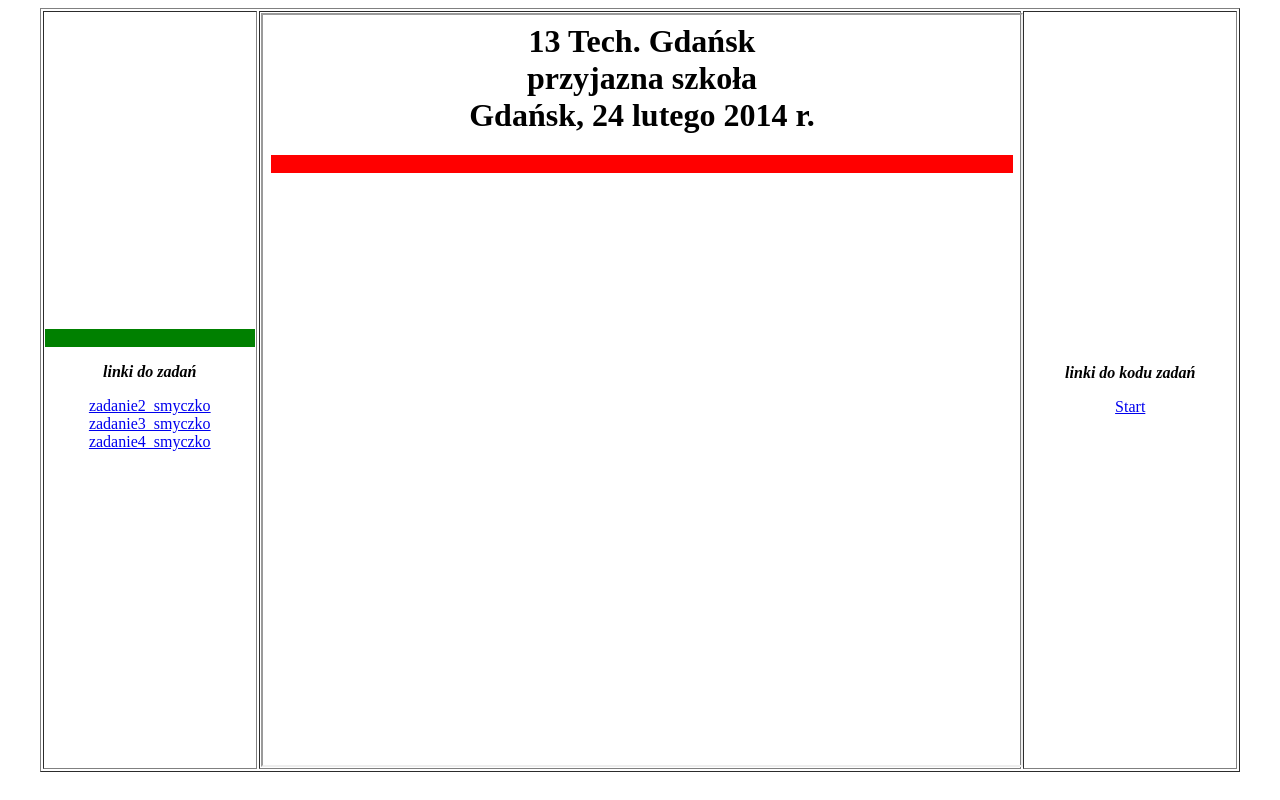
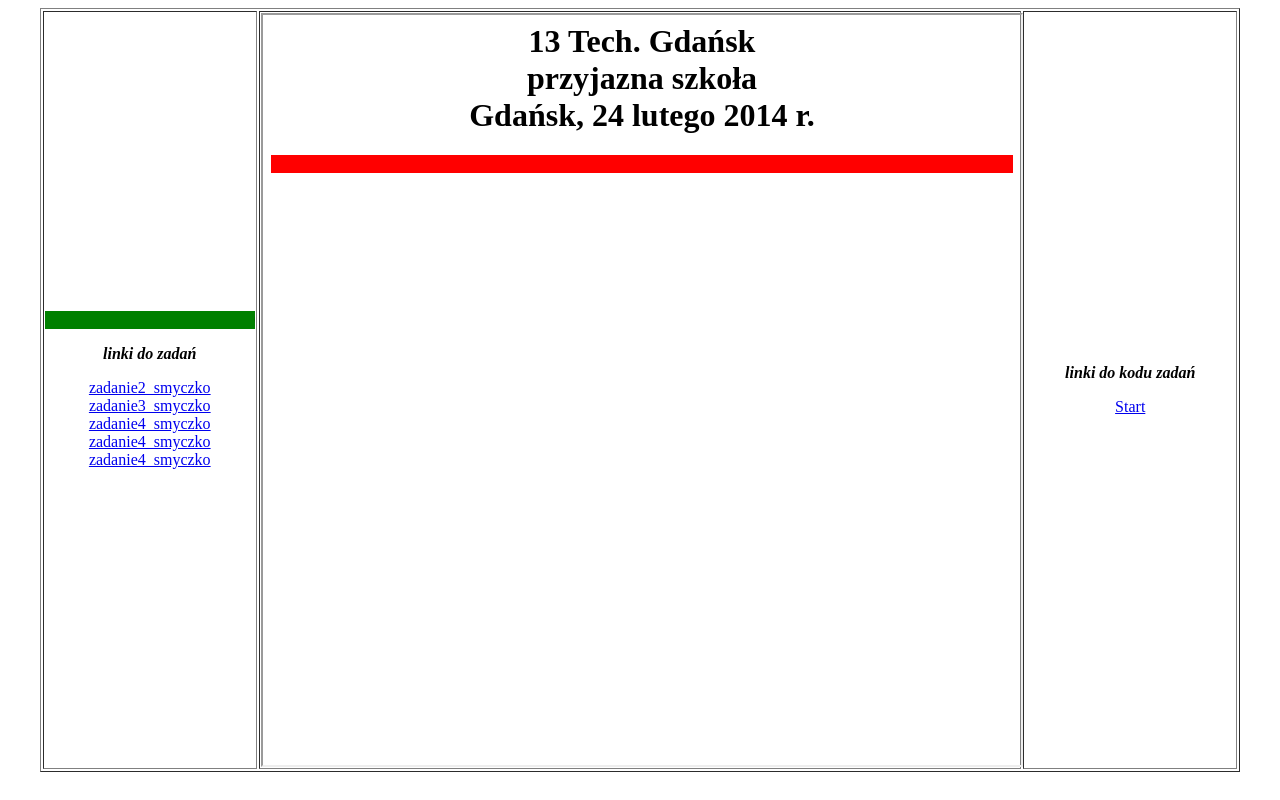
Before and after one commit to SmyQuS123/CSS, a plain HTML site: page index.html in a window 1280 px wide. Drawn offline with Linux system fonts and the light colour scheme.

Commit message:
Update index.html

```diff
--- a/index.html
+++ b/index.html
@@ -19,6 +19,10 @@
  <br>
  <a href="zadanie4_smyczko.html" target="strony">zadanie4_smyczko</a>
  <br>
+ <a href="zadanie5_smyczko.html" target="strony">zadanie4_smyczko</a>
+ <br>
+ <a href="zadanie6_smyczko.html" target="strony">zadanie4_smyczko</a>
+ <br>
 
 </td>
 
```
